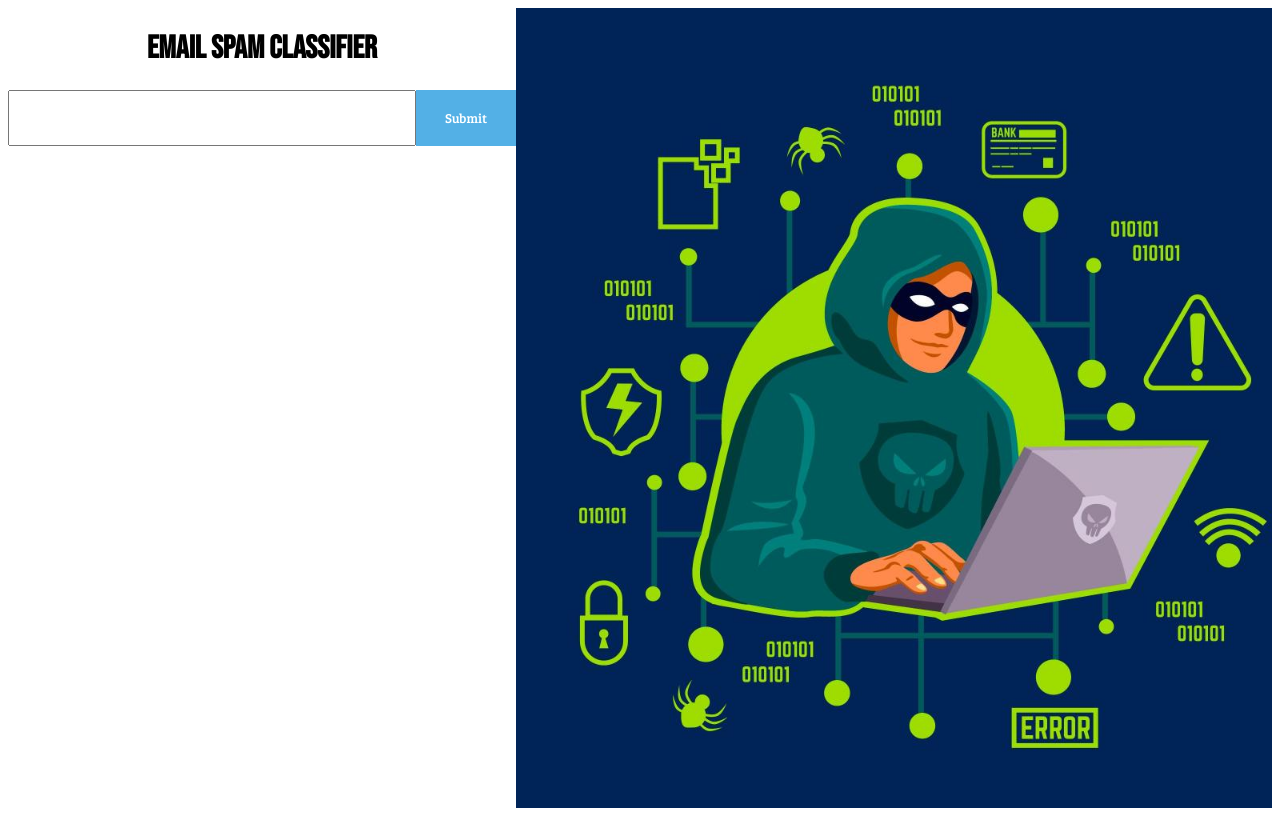
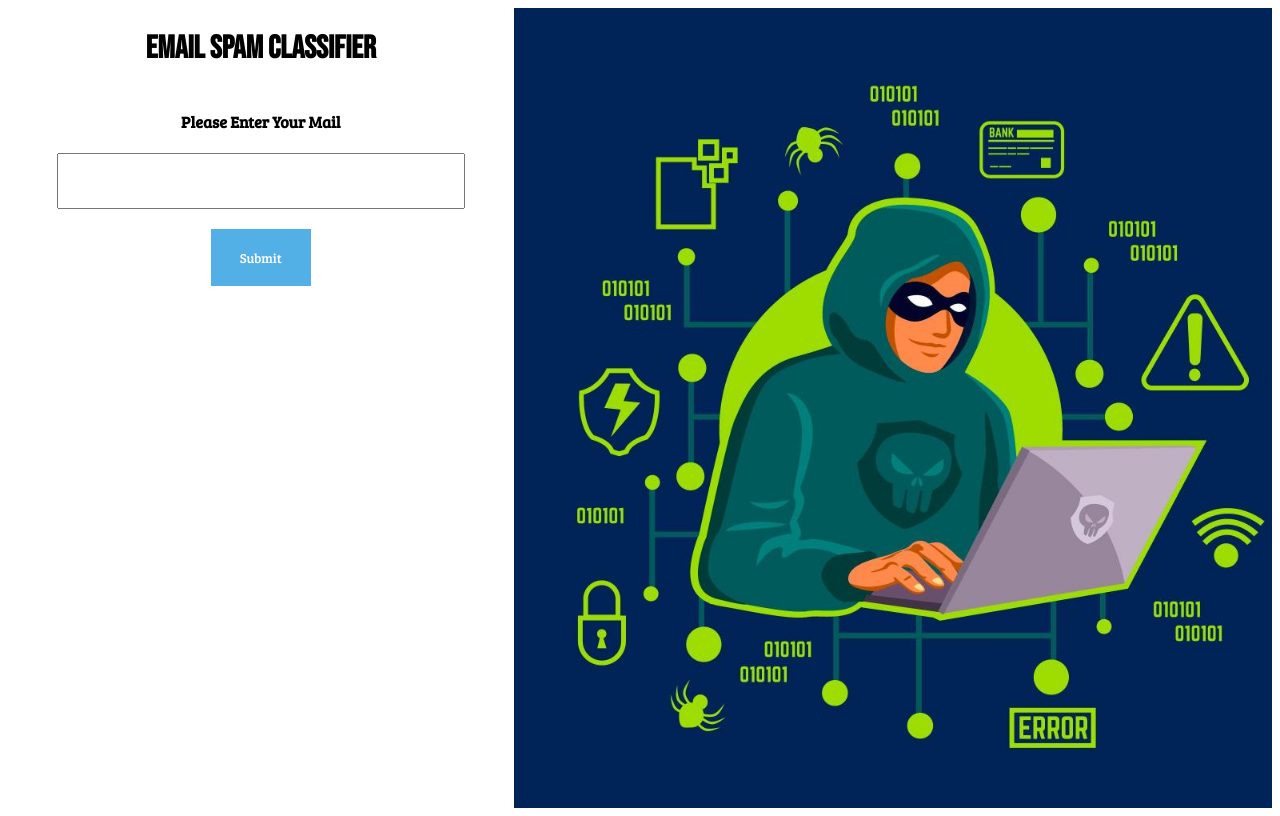
Before and after one commit to hashler/Email-spam-classifier-2023, a Flask app: page / in a window 1280 px wide. Run offline with Flask 3, Linux system fonts and the light colour scheme.

Commit message:
change ui

```diff
--- a/templates/index.html
+++ b/templates/index.html
@@ -12,9 +12,12 @@
         <div class="head">
             <h1 class="heading">Email Spam classifier</h1>
         </div>
-        <form action="/mail" method="post" class="head form">
-            <input type="text" name="mail" id="" class="input">
-            <button type="submit" class="btn-submit">Submit</button>
+        <div class="answer head">
+            <h4>Please Enter Your Mail</h4>
+        </div>
+        <form action="/mail" method="post" class="form">
+            <div class="head bottom"><input type="text" name="mail" id="" class="input"></div>
+            <div class="head"><button type="submit" class="btn-submit">Submit</button></div>
         </form>
     </div>
     <div class="img"></div>
--- a/templates/mailPrediction.html
+++ b/templates/mailPrediction.html
@@ -14,7 +14,7 @@
         </div>
        <div class="head form">
         <div>
-           <h3 class="answer"><b>{{ mailName }}</b> is {{ mailPrediction }}</h3>
+           <h4 class="answer">{{ mailName }} is {{ mailPrediction }}</h4>
            </div>
        </div>
     </div>
```
